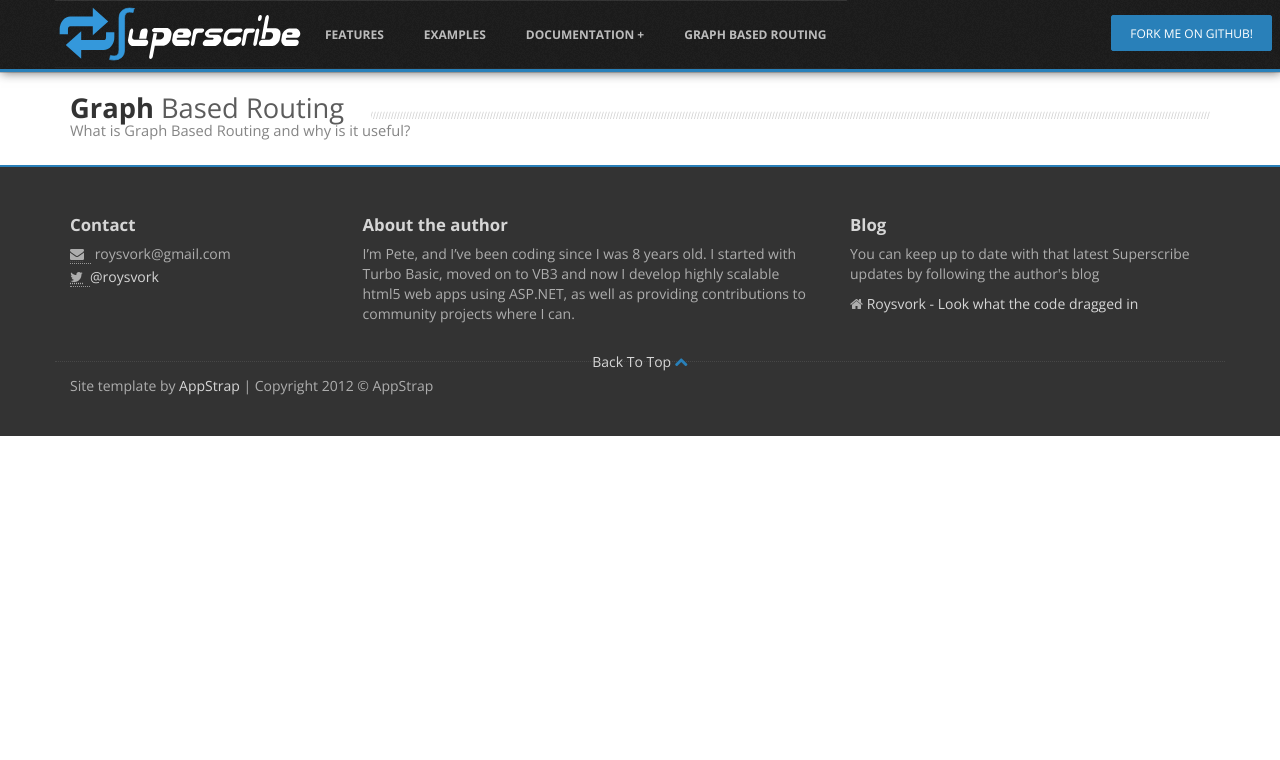
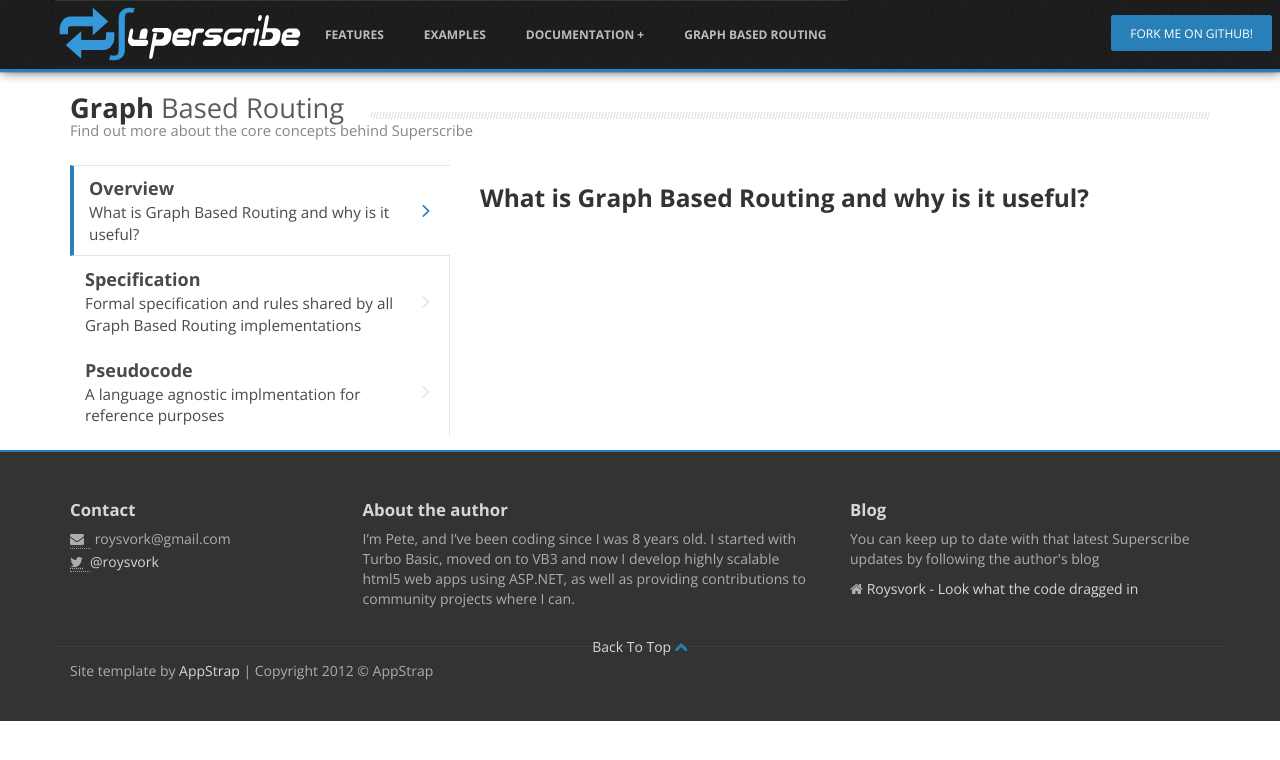
Before and after one commit to beyond-code-github/Superscribe, a Jekyll site: the page built from graphbasedrouting.markdown, in a window 1280 px wide. Shown: the top 760 px of the page. Built offline with Jekyll 4.4.1, drawn with Linux system fonts in a browser that asks for light colours; some web fonts are replaced; Markdown is read by kramdown in place of the engine named in the settings.

Commit message:
Added skeleton sections to the Graph Based Routing page

```diff
--- a/graphbasedrouting.markdown
+++ b/graphbasedrouting.markdown
@@ -5,7 +5,23 @@ title:  Features
 
 <div class="block">
     <h2 class="title-divider"><span>Graph <span class="de-em">Based Routing</span></span>
-    <small>What is Graph Based Routing and why is it useful?</small>
+    <small>Find out more about the core concepts behind Superscribe</small>
     </h2>
-
+    <div class="tabbable tabs-left vertical-tabs bold-tabs row">
+    <ul class="nav nav-tabs nav-stacked col-md-4">
+      <li class="active"> <a href="#tab1" data-toggle="tab">Overview<small>What is Graph Based Routing and why is it useful?</small><i class="icon-angle-right"></i></a> </li>
+      <li><a href="#tab2" data-toggle="tab">Specification<small>Formal specification and rules shared by all Graph Based Routing implementations</small><i class="icon-angle-right"></i></a> </li>
+      <li><a href="#tab3" data-toggle="tab">Pseudocode<small>A language agnostic implmentation for reference purposes</small><i class="icon-angle-right"></i></a> </li>
+    </ul>
+    <div class="tab-content col-md-8">
+      <div class="tab-pane active col-sm-12 col-md-12" id="tab1">
+        <h3 class="visible-phone">What is Graph Based Routing and why is it useful?</h3>
+      </div>
+      <div class="tab-pane col-sm-12 col-md-12" id="tab2">
+        <h3 class="visible-phone">Graph Based Routing Specification</h3>
+      </div>
+      <div class="tab-pane col-sm-12 col-md-12" id="tab3">
+        <h3 class="visible-phone">Pseudocode Algorithm</h3>
+      </div>
+    </div>
 </div>
```
